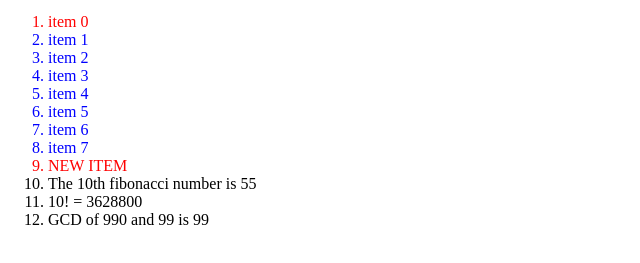
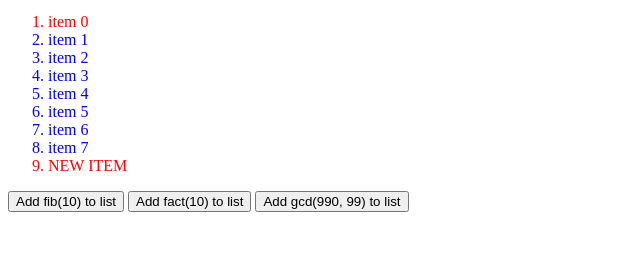
Before and after one commit to Hebe3834/SoftDevWorkshop, a plain HTML site: page 28_jsdom/index.html in a window 1280 px wide. Shown: the part 137-400 px from the top of the page, without its empty margins (0-640 px from the left). Drawn offline with Linux system fonts and the light colour scheme.

Commit message:
buttons update

```diff
--- a/28_jsdom/dommy_consolery.js
+++ b/28_jsdom/dommy_consolery.js
@@ -119,12 +119,31 @@ let gcd = function (a, b) {
 }
 console.log(gcd(12, 6));
 
+//
+// let fibEx = fib(10);
+// addItem("The 10th fibonacci number is " + fibEx);
+//
+// let factEx = fact(10);
+// addItem("10! = " + factEx);
+//
+// let gcdEx = gcd(990, 99);
+// addItem("GCD of 990 and 99 is " + gcdEx);
 
-let fibEx = fib(10);
-addItem("The 10th fibonacci number is " + fibEx);
 
-let factEx = fact(10);
-addItem("10! = " + factEx);
+const btn1 = document.getElementById("fibBtn");
+btn1.addEventListener("click", (e) => {
+  let fibEx = fib(10);
+  addItem("The 10th fibonacci number is " + fibEx);
+});
 
-let gcdEx = gcd(990, 99);
-addItem("GCD of 990 and 99 is " + gcdEx);
+const btn2 = document.getElementById("factBtn");
+btn2.addEventListener("click", (e) => {
+  let factEx = fact(10);
+  addItem("10! = " + factEx);
+});
+
+const btn3 = document.getElementById("gcdBtn");
+btn3.addEventListener("click", (e) => {
+  let gcdEx = gcd(99, 990);
+  addItem("GCD of 990 and 99 is " + gcdEx);
+});
--- a/28_jsdom/index.html
+++ b/28_jsdom/index.html
@@ -38,6 +38,10 @@
       <li class="">item 7</li>
     </ol>
 
+   <button type="button" name="fib" id="fibBtn">Add fib(10) to list</button>
+   <button type="button" name="fact" id="factBtn">Add fact(10) to list</button>
+   <button type="button" name="gcd" id="gcdBtn">Add gcd(990, 99) to list</button>
+
 <!-- works for the functions stripe and red
     <ol id="noColorlist">
       <li class="">item 0</li>
```
